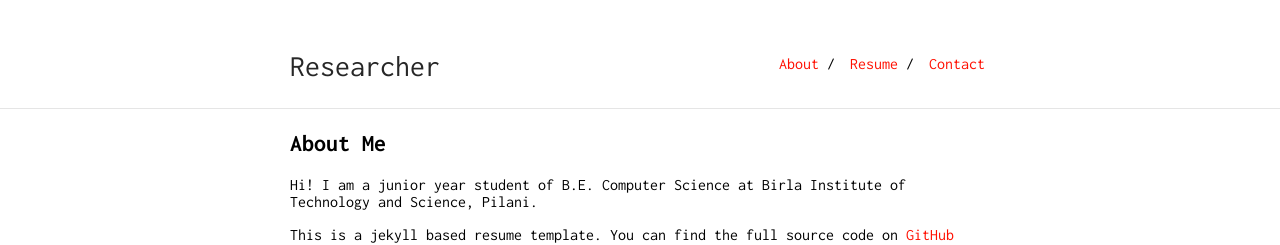
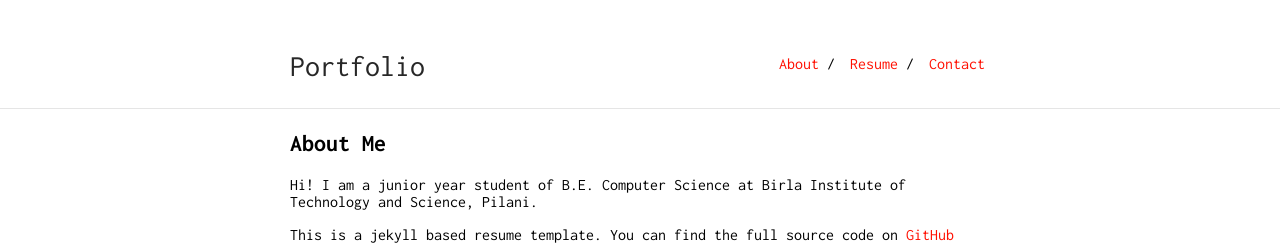
Before and after one commit to lib-rxi/portfolio, a Jekyll site: the page built from index.md, in a window 1280 px wide. Shown: the top 245 px of the page. Built offline with Jekyll 4.4.1, drawn with Linux system fonts in a browser that asks for light colours; our own code applies the rules of GitHub Pages for plain Markdown files.

Commit message:
Update _config.yml

```diff
--- a/_config.yml
+++ b/_config.yml
@@ -1,6 +1,6 @@
-title: Researcher
-url: "https://google.com"
-baseurl: "/researcher"
+title: Portfolio
+url: "https://lib-rxi.github.io/"
+baseurl: "/portfolio"
 remote_theme: ankitsultana/researcher@gem
 
 markdown: kramdown
```
